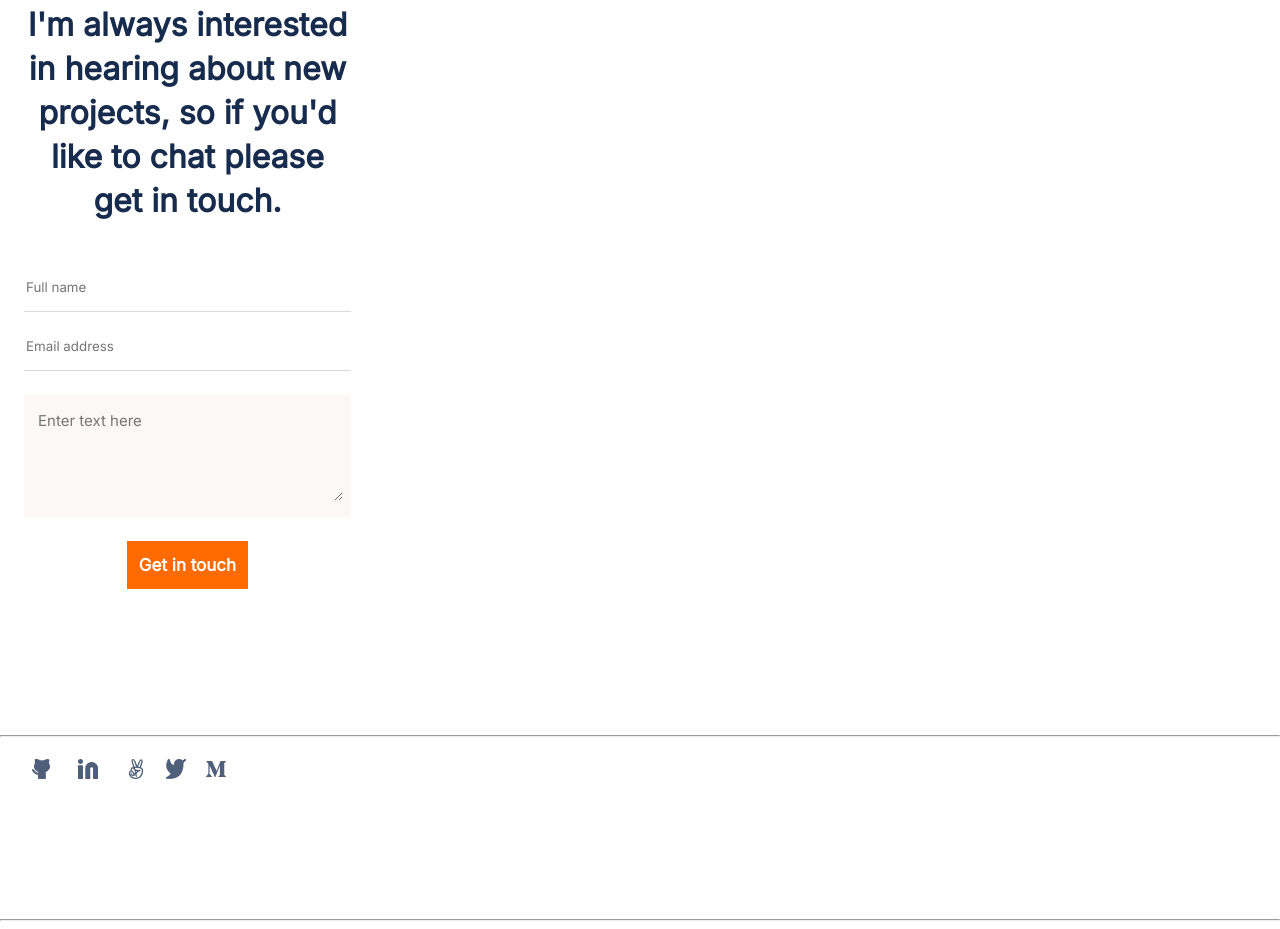
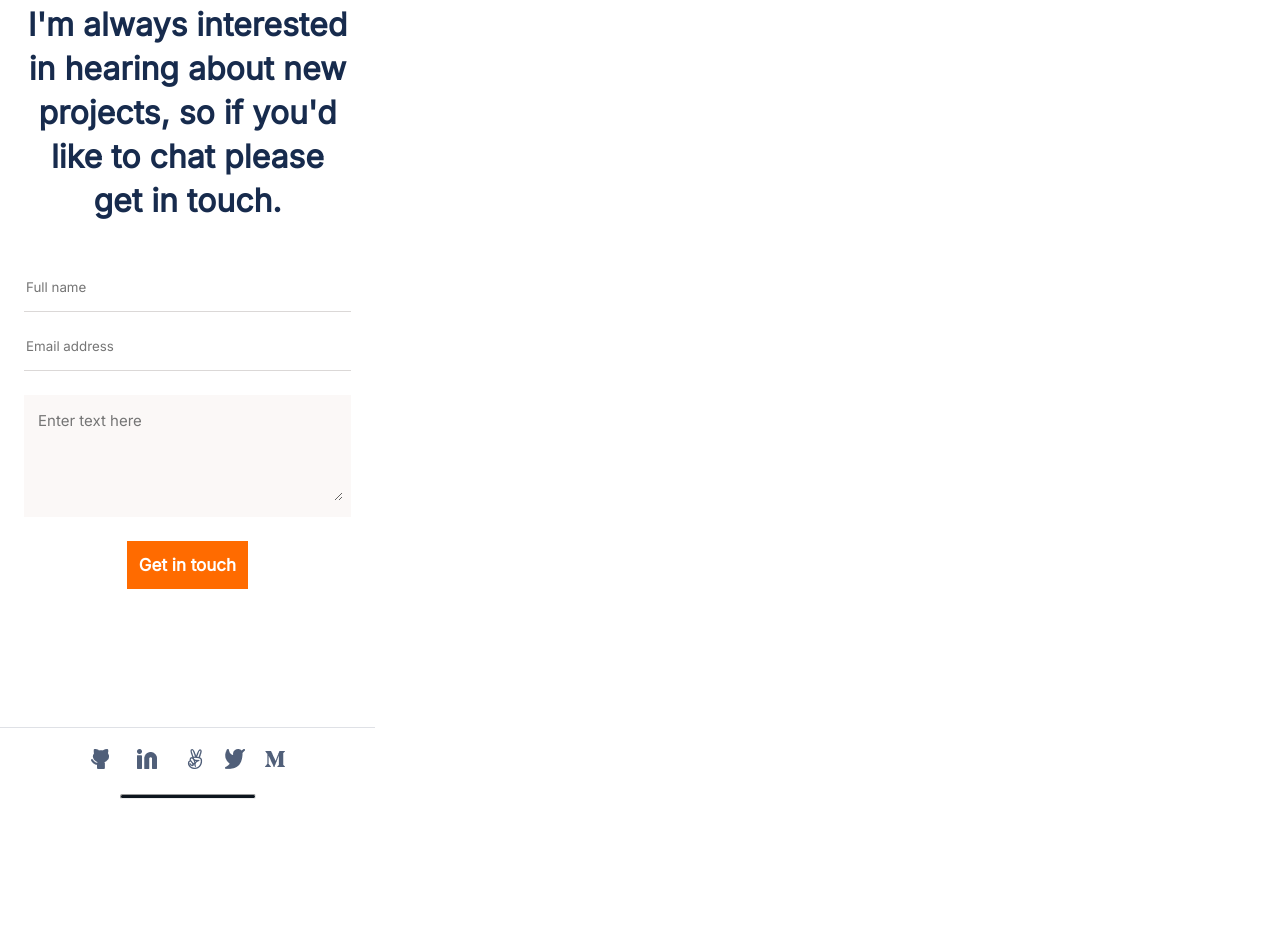
Before and after one commit to sanieni6/Portfolio, a plain HTML site: page index.html in a window 1280 px wide. Shown: the part 5941-6870 px from the top of the page. After the commit the page ends 6740 px from the top, so only its background shows below. Drawn offline with Linux system fonts and the light colour scheme; files whose address does not match are found by name.

Commit message:
Add new styles for the new social-network section

```diff
--- a/styles.css
+++ b/styles.css
@@ -587,3 +587,38 @@
   flex-direction: column;
   align-items: center;
 }
+
+.social-media-bottom {
+  display: flex;
+  flex-direction: column;
+  align-items: center;
+  padding: 0;
+  margin: 0;
+  width: 375px;
+  height: 72px;
+  gap: 13px;
+}
+
+.solidhr3 {
+  width: 375px;
+  height: 1px;
+  border: 0;
+  background: #dfe1e6;
+  margin: 0;
+}
+
+.solidhr4 {
+  width: 134px;
+  height: 5px;
+  left: calc(50% - 134px/2 - 0.5px);
+  bottom: 8px;
+  background: #0d151e;
+  border-radius: 10px;
+  margin: 0;
+}
+
+.padd {
+  margin: 0;
+  padding: 0;
+  align-self: center;
+}
```
